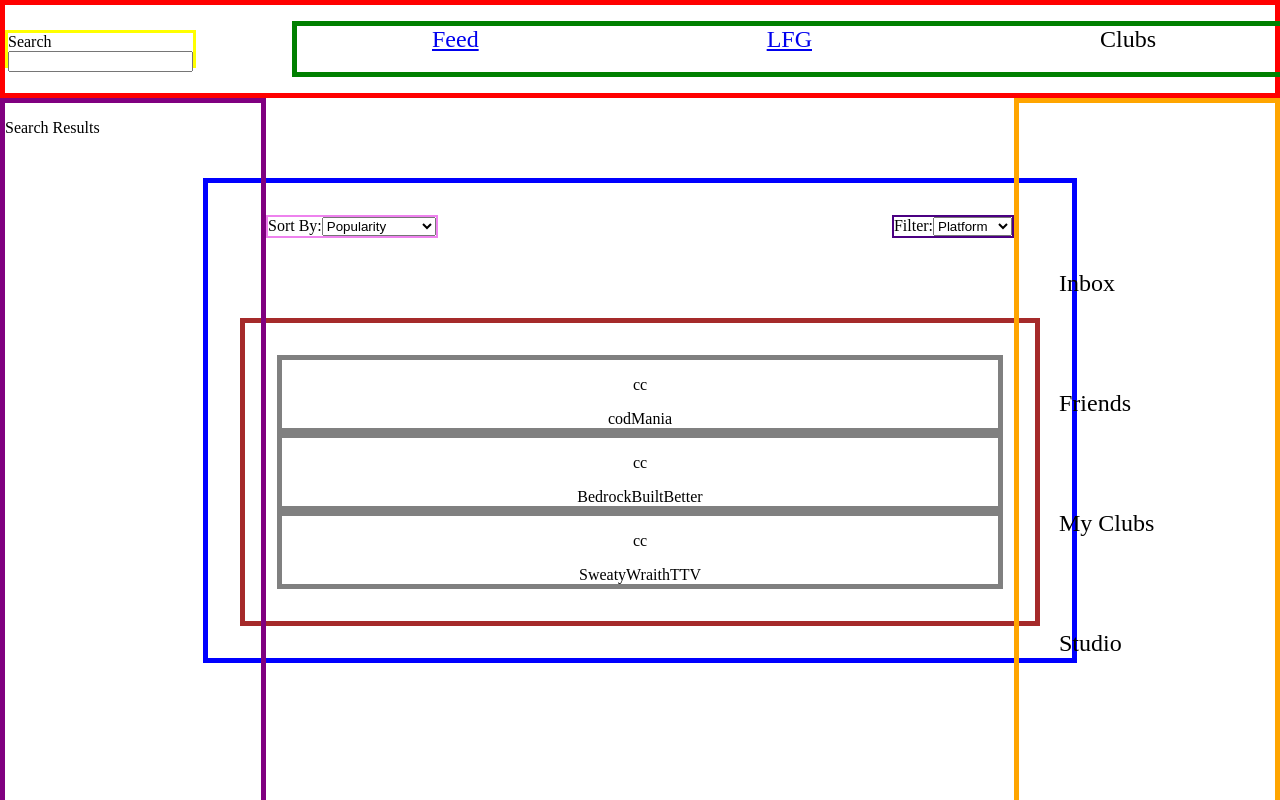
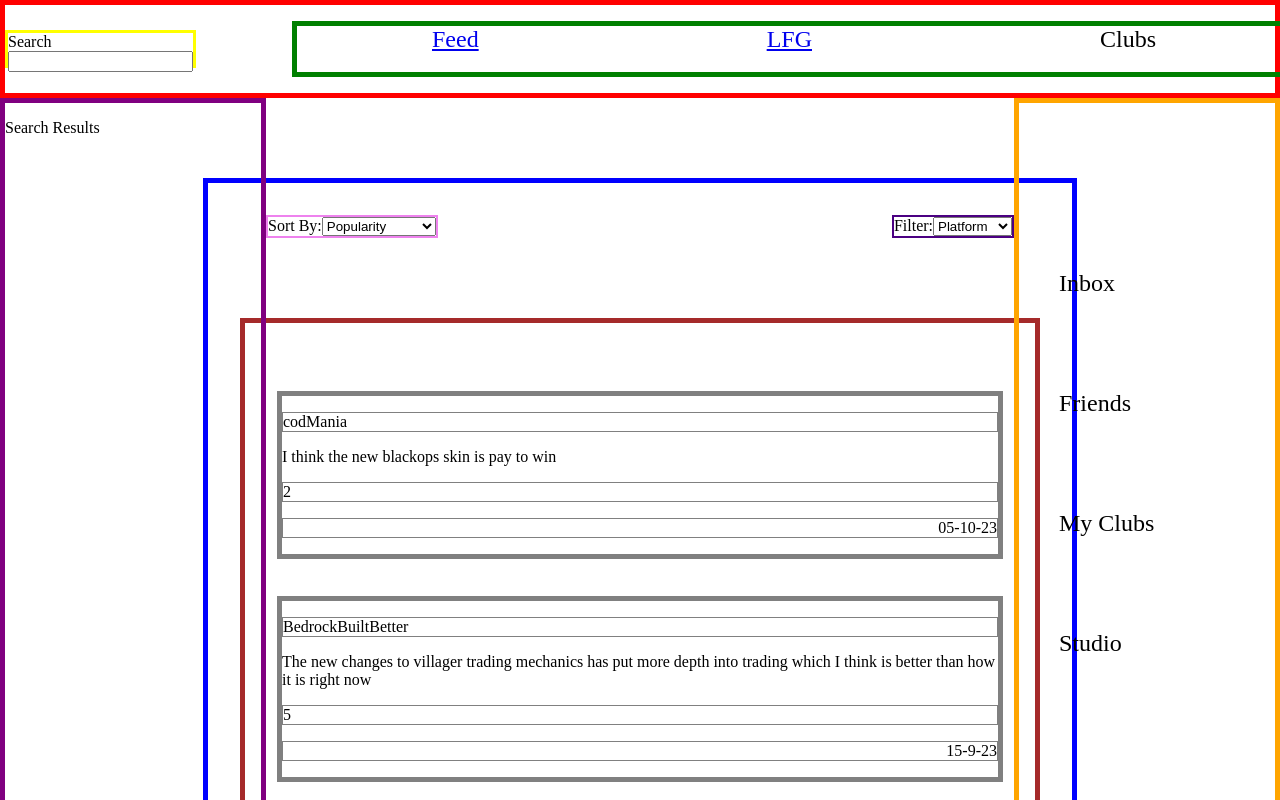
Before and after one commit to asazycat/GamerCore, a React (Vite) app: page /feed in a window 1280 px wide. Shown: the top 800 px of the page. Built offline with nearby package versions, Linux system fonts and the light colour scheme.

Commit message:
Styling for each Feed

```diff
--- a/components/EachFeed.tsx
+++ b/components/EachFeed.tsx
@@ -13,7 +13,10 @@ export default function EachFeed (props:{
     const {eachFeed} = props
     return (
         <li><div className="eachFeed">
-            <p>cc</p>
-            {eachFeed.user}</div></li>
+            <p className="userPost">{eachFeed.user}</p>
+            <p className="postContent">{eachFeed.post_content}</p>
+            <p className="votes">{eachFeed.votes}</p>
+            <p className="date">{eachFeed.date}</p>
+            </div></li>
     )
 }
--- a/src/index.css
+++ b/src/index.css
@@ -108,10 +108,35 @@ height:75em;
   text-align: center;
   border: 5px solid brown;
   padding: 2em;
+
 }
 
 
 .eachFeed {
   border: 5px solid grey;
+  margin-top: 5%;
 
 }
+
+.userPost   {
+  text-align: left;
+  border: 1px solid grey;
+
+}
+
+.postContent {
+
+  margin-left: auto;
+  margin-right: auto;
+  text-align: left;
+}
+
+.votes {
+  text-align: left;
+  border: 1px solid grey;
+}
+
+.date {
+  text-align: right;
+border:1px solid grey;
+}
```
